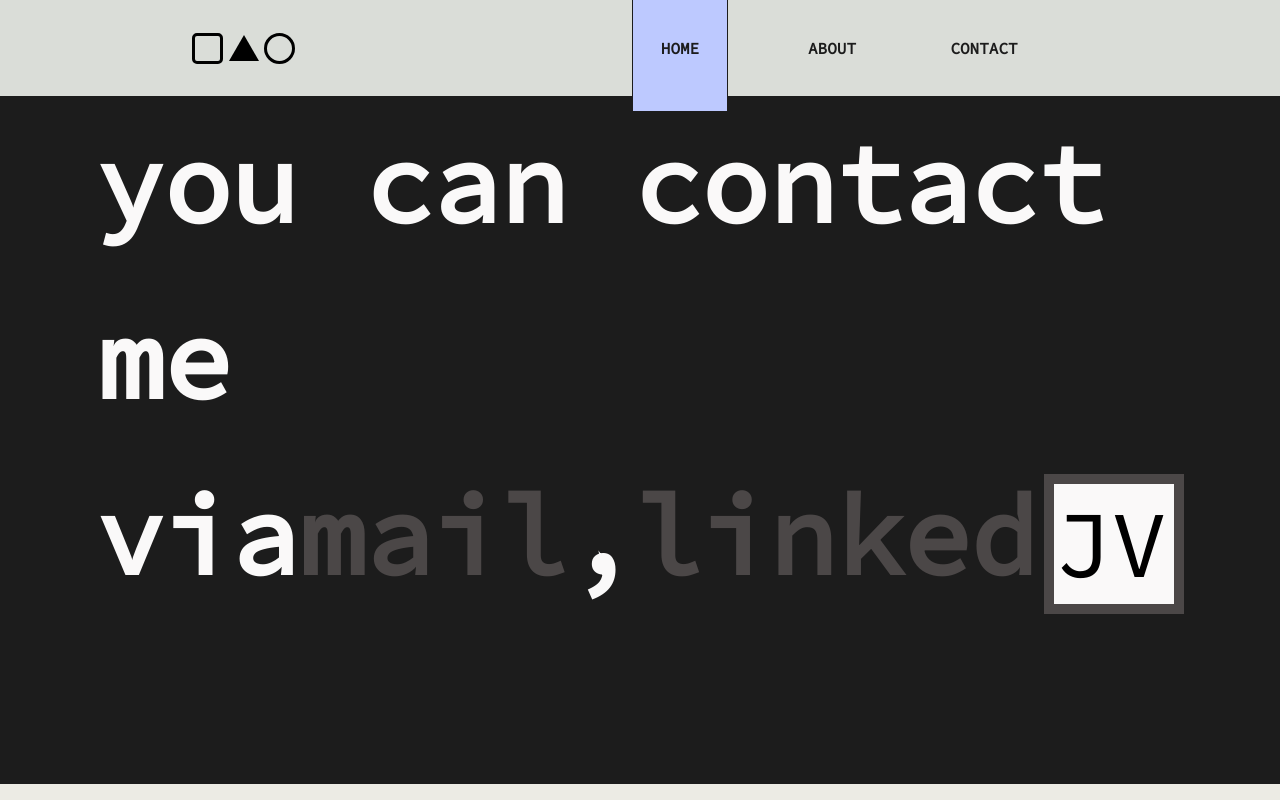
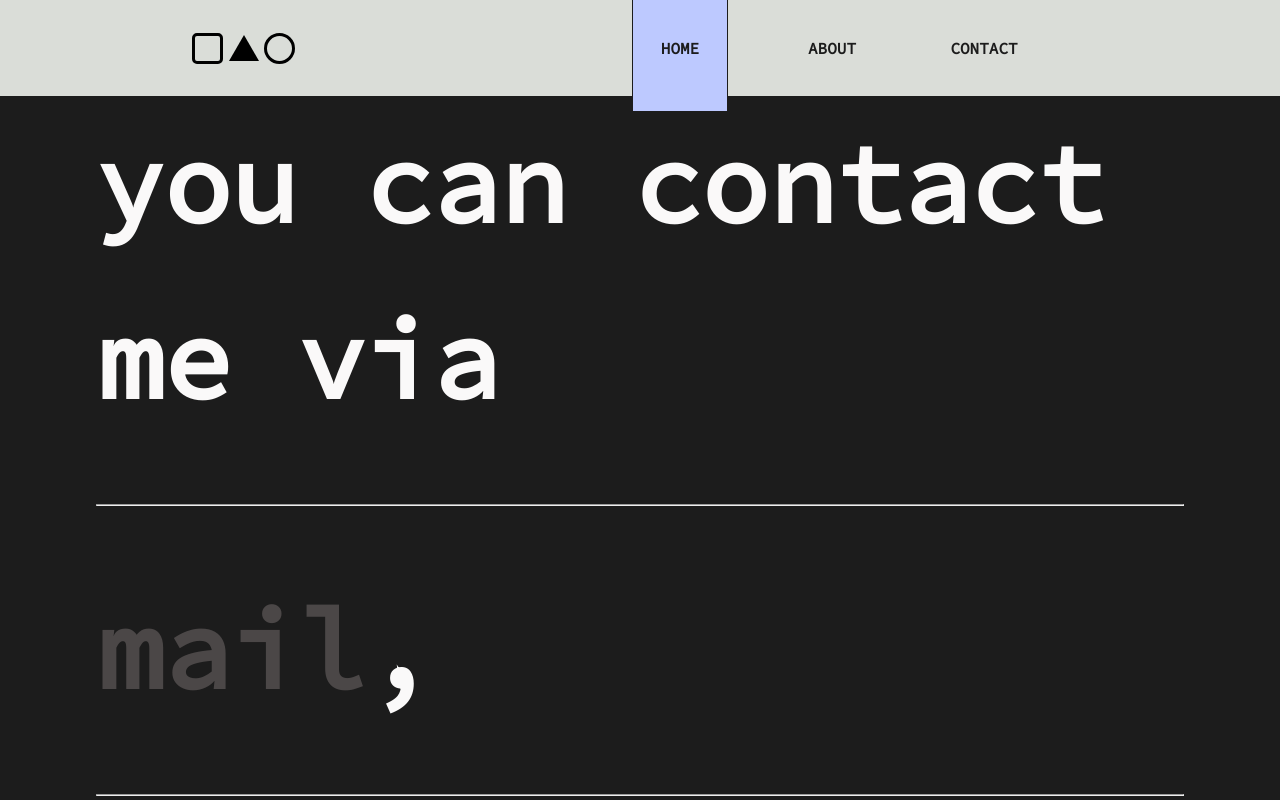
Before and after one commit to JesusVergara89/porTFolioJesusVergara, a React (Vite) app: page /#/Contact in a window 1280 px wide. Shown: the top 800 px of the page. Built offline with nearby package versions, Linux system fonts and the light colour scheme; a web font is replaced by a local one.

Commit message:
update contact

```diff
--- a/src/components/Contact.jsx
+++ b/src/components/Contact.jsx
@@ -8,7 +8,9 @@
 
                 <h2>
                     YOU CAN CONTACT ME VIA
+                    <hr />
                     <a href="mailto:jesusmanuelv1989@gmail.com" target="_blank" rel="noopener noreferrer">MAIL</a>,
+                    <hr />
                     <a href="https://www.linkedin.com/in/jesus-manuel-vergara-975799216/" target="_blank" rel="noopener noreferrer">LINKEDIN</a>
                 </h2>
 
--- a/src/styles/Contact.css
+++ b/src/styles/Contact.css
@@ -31,25 +31,6 @@
     position: relative;
 }
 
-.contact_item::after {
-   content: 'JV';
-   font-size: 8rem;
-   display: flex;
-   justify-content: center;
-   align-items: center;
-   display: block;
-   width: 160px;
-   height: 160px;
-   position: absolute;
-   border-top: 10px solid rgb(75, 71, 71);
-   border-bottom: 10px solid rgb(75, 71, 71);
-   border-right: 10px solid rgb(75, 71, 71);
-   border-left: 10px solid rgb(75, 71, 71);
-   background-color: var(--color_7);
-   right: 0;
-   bottom: 10px;
-}
-
 .contact_item h2{
     text-align: left;
     font-size: 9.5rem;
@@ -75,25 +56,6 @@
         justify-content: center;
         align-items: center;
         position: relative;
-    }
-
-    .contact_item::after {
-       content: 'JV';
-       font-size: 3cm;
-       display: flex;
-       justify-content: center;
-       align-items: center;
-       display: block;
-       width: 140px;
-       height: 140px;
-       position: absolute;
-       border-top: 10px solid rgb(75, 71, 71);
-       border-bottom: 10px solid rgb(75, 71, 71);
-       border-right: 10px solid rgb(75, 71, 71);
-       border-left: 10px solid rgb(75, 71, 71);
-       background-color: var(--color_7);
-       right: 0;
-       bottom: 10px;
     }
 
     .contact_item h2{
@@ -125,25 +87,6 @@
         position: relative;
     }
 
-    .contact_item::after {
-       content: 'JV';
-       font-size: 2.5cm;
-       display: flex;
-       justify-content: center;
-       align-items: center;
-       display: block;
-       width: 120px;
-       height: 120px;
-       position: absolute;
-       border-top: 10px solid rgb(75, 71, 71);
-       border-bottom: 10px solid rgb(75, 71, 71);
-       border-right: 10px solid rgb(75, 71, 71);
-       border-left: 10px solid rgb(75, 71, 71);
-       background-color: var(--color_7);
-       right: 0;
-       bottom: 10px;
-    }
-
     .contact_item h2{
         text-align: left;
         font-size: 7rem;
@@ -173,26 +116,6 @@
         position: relative;
     }
 
-    .contact_item::after {
-       content: 'JV';
-       font-size: 2.5cm;
-       display: flex;
-       justify-content: center;
-       align-items: center;
-       display: block;
-       width: 120px;
-       height: 120px;
-       position: absolute;
-       border-top: 10px solid rgb(75, 71, 71);
-       border-bottom: 10px solid rgb(75, 71, 71);
-       border-right: 10px solid rgb(75, 71, 71);
-       border-left: 10px solid rgb(75, 71, 71);
-       background-color: var(--color_7);
-       right: 30px;
-       bottom: 30px;
-       display: none;
-    }
-
     .contact_item h2{
         text-align: left;
         font-size: 6rem;
@@ -220,26 +143,6 @@
         justify-content: center;
         align-items: center;
         position: relative;
-    }
-
-    .contact_item::after {
-       content: 'JV';
-       font-size: 2.5cm;
-       display: flex;
-       justify-content: center;
-       align-items: center;
-       display: block;
-       width: 120px;
-       height: 120px;
-       position: absolute;
-       border-top: 10px solid rgb(75, 71, 71);
-       border-bottom: 10px solid rgb(75, 71, 71);
-       border-right: 10px solid rgb(75, 71, 71);
-       border-left: 10px solid rgb(75, 71, 71);
-       background-color: var(--color_7);
-       right: 30px;
-       bottom: 5px;
-       display: none;
     }
 
     .contact_item h2{
@@ -272,25 +175,6 @@
         position: relative;
     }
 
-    .contact_item::after {
-       content: 'JV';
-       font-size: 2.5cm;
-       display: flex;
-       justify-content: center;
-       align-items: center;
-       display: block;
-       width: 120px;
-       height: 120px;
-       position: absolute;
-       border-top: 10px solid rgb(75, 71, 71);
-       border-bottom: 10px solid rgb(75, 71, 71);
-       border-right: 10px solid rgb(75, 71, 71);
-       border-left: 10px solid rgb(75, 71, 71);
-       background-color: var(--color_7);
-       right: 30px;
-       bottom: 5px;
-       display: none;
-    }
 
     .contact_item h2{
         text-align: left;
@@ -320,26 +204,6 @@
         justify-content: center;
         align-items: center;
         position: relative;
-    }
-
-    .contact_item::after {
-       content: 'JV';
-       font-size: 2.5cm;
-       display: flex;
-       justify-content: center;
-       align-items: center;
-       display: block;
-       width: 120px;
-       height: 120px;
-       position: absolute;
-       border-top: 10px solid rgb(75, 71, 71);
-       border-bottom: 10px solid rgb(75, 71, 71);
-       border-right: 10px solid rgb(75, 71, 71);
-       border-left: 10px solid rgb(75, 71, 71);
-       background-color: var(--color_7);
-       right: 30px;
-       bottom: var(--color_2);
-       display: none;
     }
 
     .contact_item h2{
@@ -372,26 +236,6 @@
         position: relative;
     }
 
-    .contact_item::after {
-       content: 'JV';
-       font-size: 2.5cm;
-       display: flex;
-       justify-content: center;
-       align-items: center;
-       display: block;
-       width: 120px;
-       height: 120px;
-       position: absolute;
-       border-top: 10px solid rgb(75, 71, 71);
-       border-bottom: 10px solid rgb(75, 71, 71);
-       border-right: 10px solid rgb(75, 71, 71);
-       border-left: 10px solid rgb(75, 71, 71);
-       background-color: var(--color_7);
-       right: 30px;
-       bottom: -var(--color_2);
-       display: none;
-    }
-
     .contact_item h2{
         text-align: left;
         font-size: 2.5rem;
```
